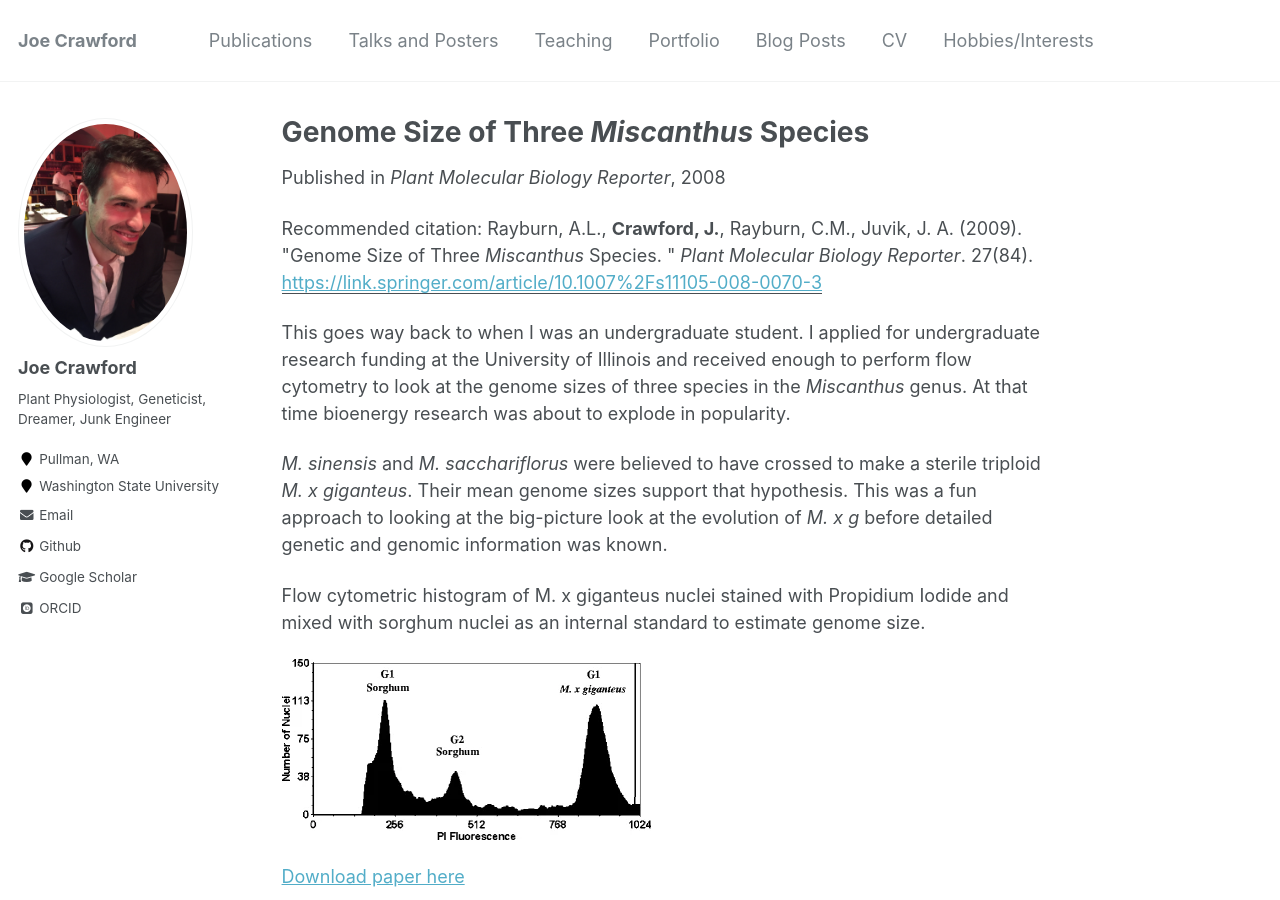
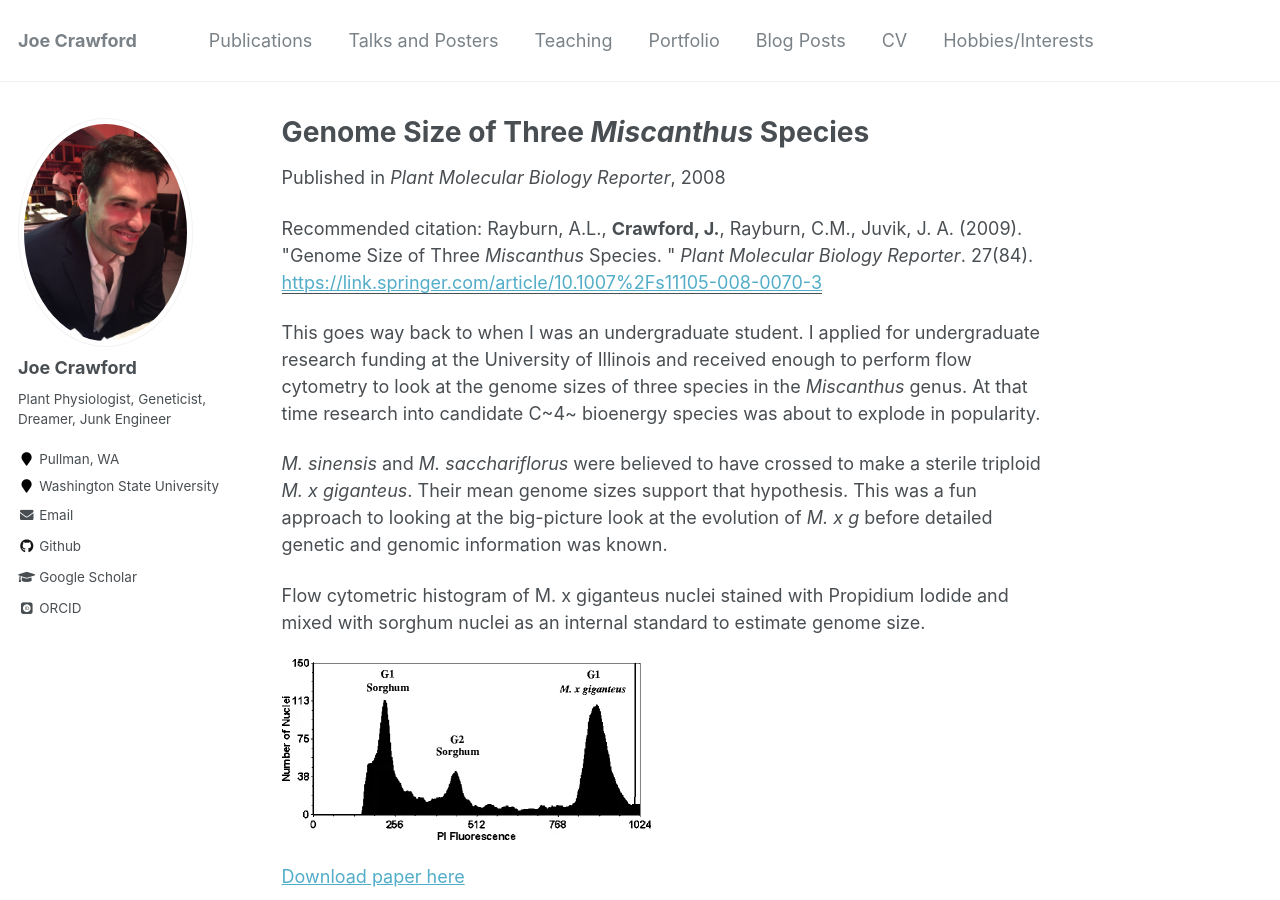
Before and after one commit to plant-physio/plant-physio.github.io, a Jekyll site: the page built from _publications/2015-10-01-paper-title-number-3.md, in a window 1280 px wide and 900 px high. Built offline with Jekyll 4.4.1, drawn with Linux system fonts in a browser that asks for light colours; some web fonts are replaced.

Commit message:
Update 2015-10-01-paper-title-number-3.md

```diff
--- a/_publications/2015-10-01-paper-title-number-3.md
+++ b/_publications/2015-10-01-paper-title-number-3.md
@@ -8,7 +8,7 @@ venue: 'Plant Molecular Biology Reporter'
 paperurl: 'https://link.springer.com/article/10.1007%2Fs11105-008-0070-3'
 citation: ' Rayburn, A.L., <b>Crawford, J.</b>, Rayburn, C.M., Juvik, J. A. (2009). &quot;Genome Size of Three <i>Miscanthus</i> Species. &quot; <i>Plant Molecular Biology Reporter</i>. 27(84).'
 ---
-This goes way back to when I was an undergraduate student. I applied for undergraduate research funding at the University of Illinois and received enough to perform flow cytometry to look at the genome sizes of three species in the *Miscanthus* genus. At that time bioenergy research was about to explode in popularity.
+This goes way back to when I was an undergraduate student. I applied for undergraduate research funding at the University of Illinois and received enough to perform flow cytometry to look at the genome sizes of three species in the *Miscanthus* genus. At that time research into candidate C~4~ bioenergy species was about to explode in popularity.
 
 *M. sinensis* and *M. sacchariflorus* were believed to have crossed to make a sterile triploid *M. x giganteus*. Their mean genome sizes support that hypothesis. This was a fun approach to looking at the big-picture look at the evolution of *M. x g* before detailed genetic and genomic information was known.
 
```
